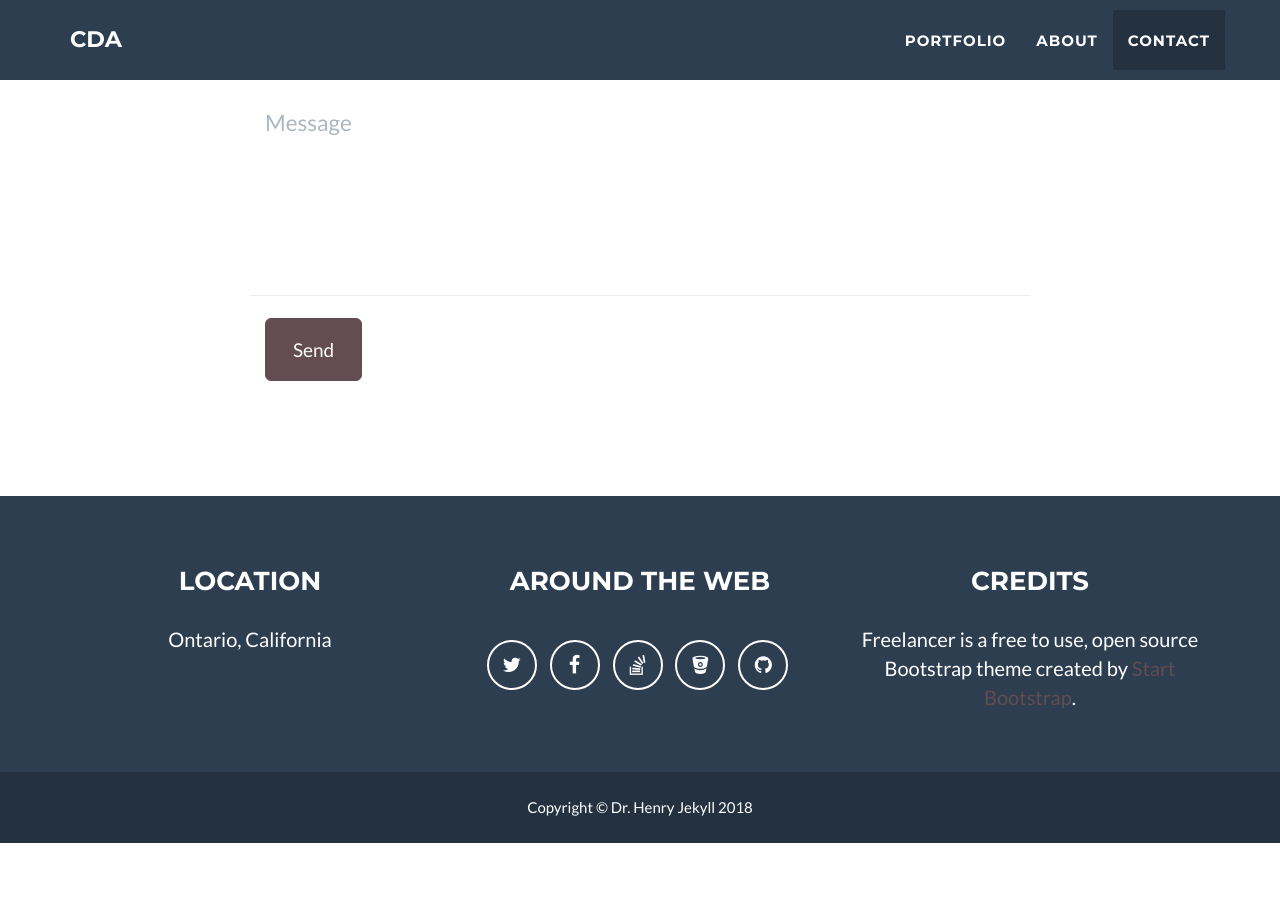
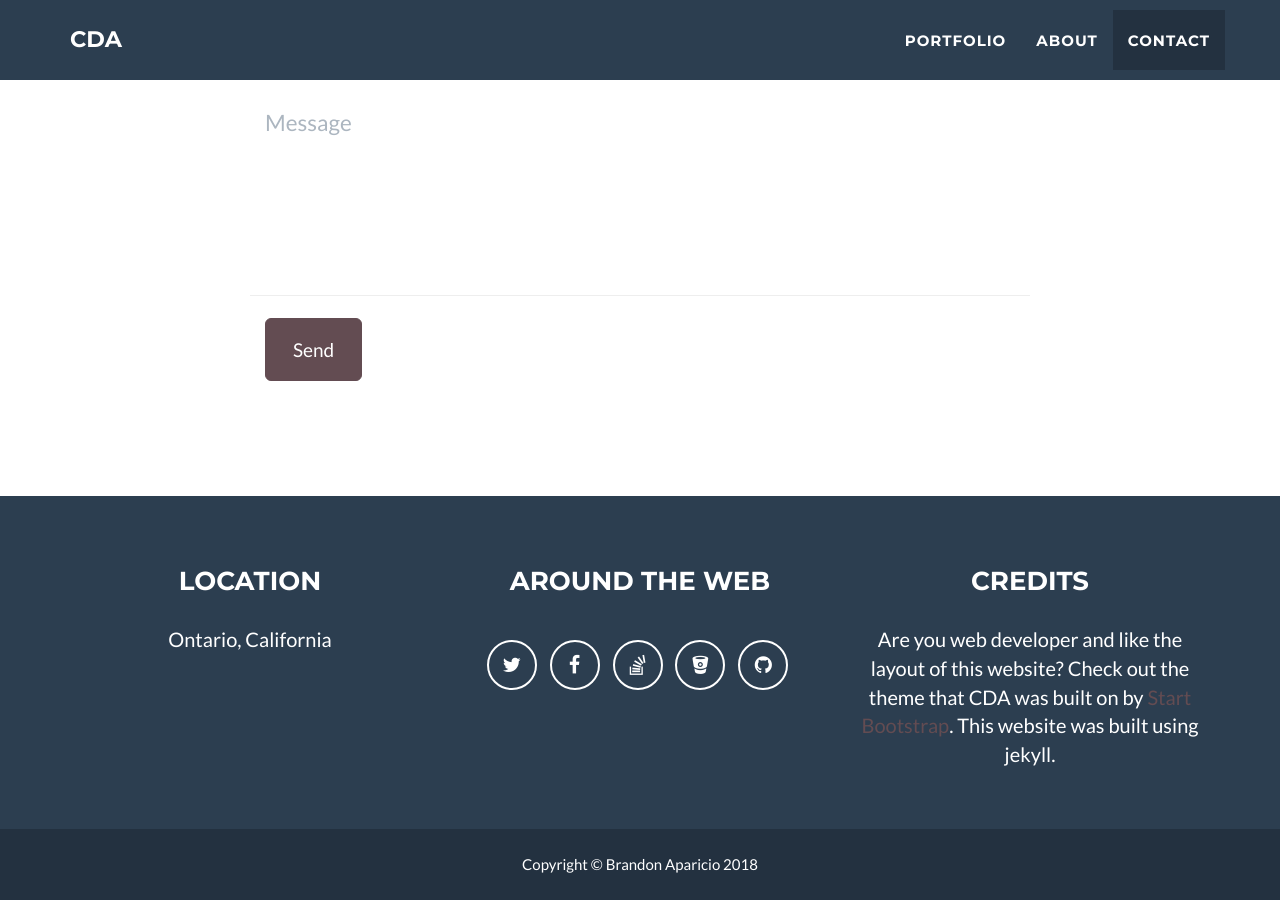
Before and after one commit to CDAwebhost/CDAwebhost, a Jekyll site: the page built from index.html, in a window 1280 px wide and 900 px high, scrolled down 2568 px. Built offline with Jekyll 4.4.1, drawn with Linux system fonts in a browser that asks for light colours; before the commit the page ends 3411 px from its top, so only the background shows below that.

Commit message:
Update _config.yml

```diff
--- a/_config.yml
+++ b/_config.yml
@@ -5,7 +5,7 @@ url: https://CDAwebhost.github.io
 description: "Write an awesome description for your new site here. You can edit this line in _config.yml. It will appear in your document head meta (for Google search results) and in your feed.xml site description."
 keywords: "your keywords, separated by commas"
 skills: "Web Developement - App Development - Employee Skillset Building"
-meta_author: LastName FirstName
+meta_author: Aparicio Brandon
 
 # Google webmaster tools
 google_verify:
@@ -32,7 +32,7 @@ color:
 
 # Footer settings
 footer:
-  copyright: Dr. Henry Jekyll
+  copyright: Brandon Aparicio
   location: Location
   social: Around the Web
   credits: Credits
@@ -40,15 +40,15 @@ footer:
 # Social networks usernames (many more available: google-plus, flickr, dribbble, pinterest, instagram, tumblr, linkedin, etc.)
 social:
   - title: twitter
-    url: http://twitter.com/jekyllrb
+    url:
   - title: facebook
     url:
   - title: stack-overflow
-    url: http://stackoverflow.com/questions/tagged/jekyll
+    url:
   - title: bitbucket
-    url: http://bitbucket.org/jekyll
+    url:
   - title: github
-    url: http://github.com/jekyll
+    url:
 
 # Postal address (add as many lines as necessary)
 address:
@@ -56,7 +56,7 @@ address:
   - line:
 
 # Credits content
-credits: 'Freelancer is a free to use, open source Bootstrap theme created by <a href="http://startbootstrap.com">Start Bootstrap</a>.'
+credits: 'Are you web developer and like the layout of this website? Check out the theme that CDA was built on by <a href="http://startbootstrap.com">Start Bootstrap</a>. This website was built using jekyll.'
 
 # Build settings
 markdown: kramdown
```
